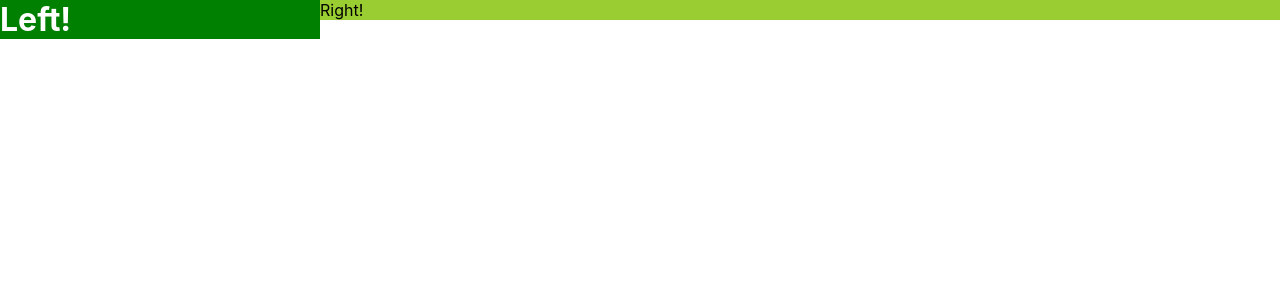
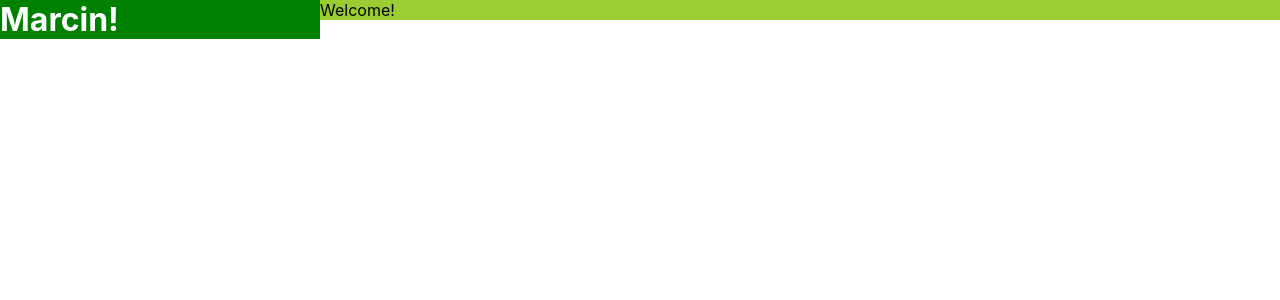
Before and after one commit to mayblack/rdp-1, a React (Create React App) app: page / in a window 1280 px wide. Shown: the top 300 px of the page. Built offline with nearby package versions, Linux system fonts and the light colour scheme.

Commit message:
pass props to child components

```diff
--- a/src/App.js
+++ b/src/App.js
@@ -1,25 +1,25 @@
 import { SplitScreen } from './SplitScreen';
 
-const LeftHandComponent = () => {
+const LeftHandComponent = ({ name }) => {
   return <h1 style={{
     backgroundColor: 'green',
     color: 'white',
     margin: 0
-  }}>Left!</h1>
+  }}>{name}!</h1>
 }
 
-const RightHandComponent = () => {
+const RightHandComponent = ({ message }) => {
   return <p style={{
     backgroundColor: 'yellowgreen',
     margin: 0
-  }}>Right!</p>
+  }}>{message}!</p>
 }
 
 function App() {
   return (
       <SplitScreen leftWeight={1} rightWeight={3}>
-        <LeftHandComponent/>
-        <RightHandComponent/>
+        <LeftHandComponent name="Marcin"/>
+        <RightHandComponent message="Welcome"/>
       </SplitScreen>
   );
 }
```
